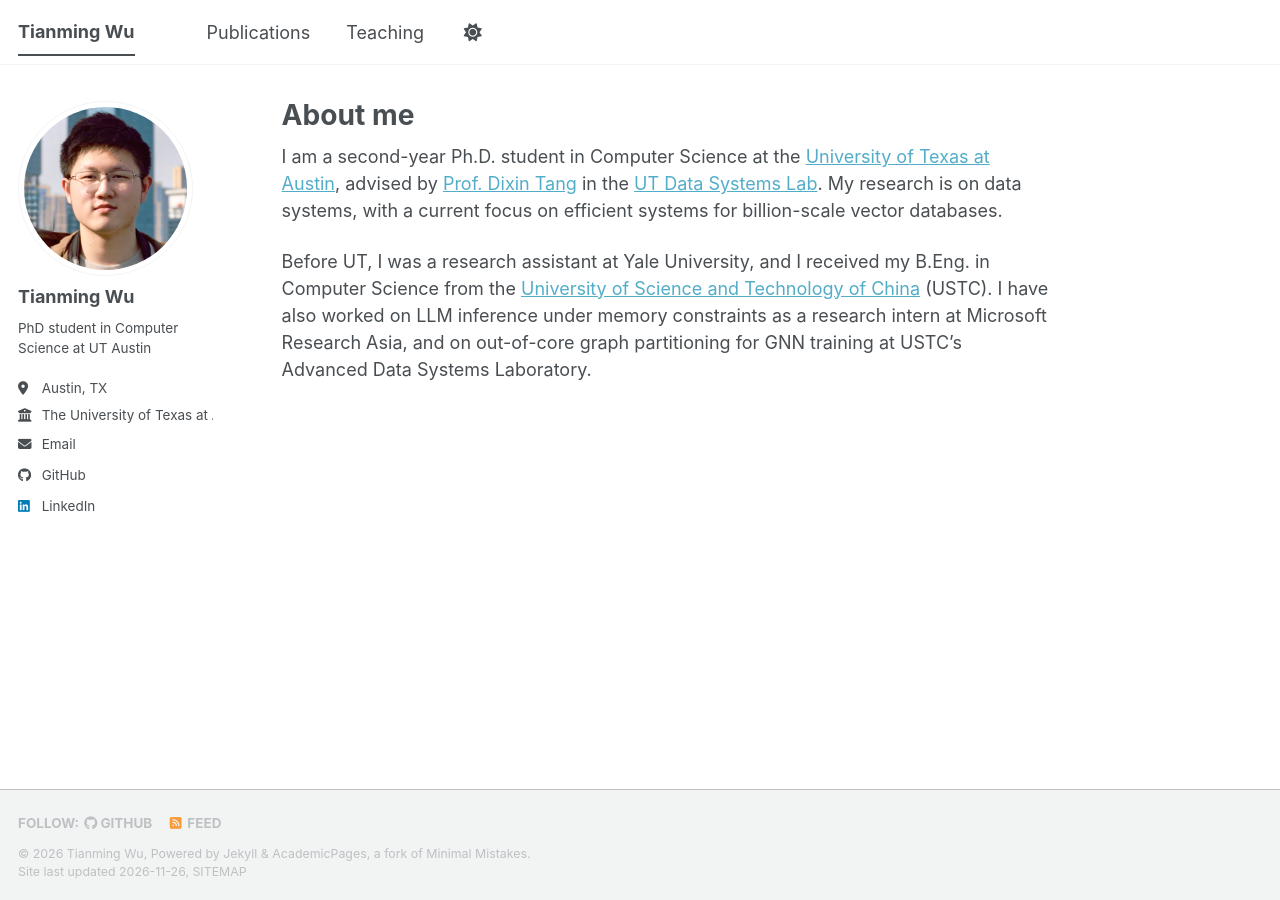
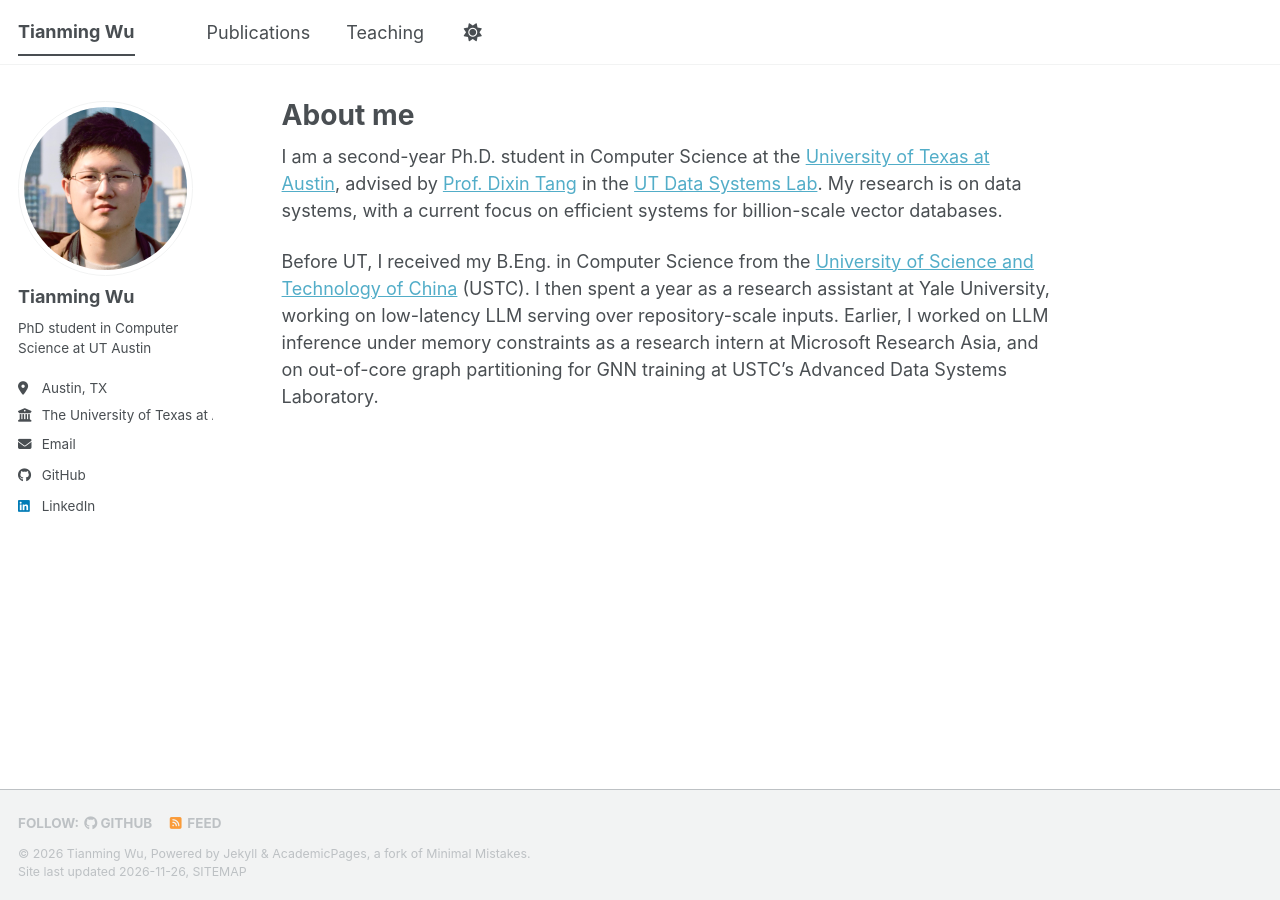
Before and after one commit to WuTianming/wutianming.github.io, a Jekyll site: the page built from _pages/about.md, in a window 1280 px wide. Built offline with Jekyll 4.4.1, drawn with Linux system fonts in a browser that asks for light colours; a script bundle is joined from its source files by our own code; a style sheet for code colours, icons or effects is not loaded.

Commit message:
update text

```diff
--- a/_pages/about.md
+++ b/_pages/about.md
@@ -9,7 +9,7 @@ redirect_from:
 
 I am a second-year Ph.D. student in Computer Science at the [University of Texas at Austin](https://www.cs.utexas.edu/), advised by [Prof. Dixin Tang](https://dx-tang.github.io/) in the [UT Data Systems Lab](https://ut-datasys.github.io/). My research is on data systems, with a current focus on efficient systems for billion-scale vector databases.
 
-Before UT, I was a research assistant at Yale University, and I received my B.Eng. in Computer Science from the [University of Science and Technology of China](https://en.ustc.edu.cn/) (USTC). I have also worked on LLM inference under memory constraints as a research intern at Microsoft Research Asia, and on out-of-core graph partitioning for GNN training at USTC's Advanced Data Systems Laboratory.
+Before UT, I received my B.Eng. in Computer Science from the [University of Science and Technology of China](https://en.ustc.edu.cn/) (USTC). I then spent a year as a research assistant at Yale University, working on low-latency LLM serving over repository-scale inputs. Earlier, I worked on LLM inference under memory constraints as a research intern at Microsoft Research Asia, and on out-of-core graph partitioning for GNN training at USTC's Advanced Data Systems Laboratory.
 
 <!--
 News
```
